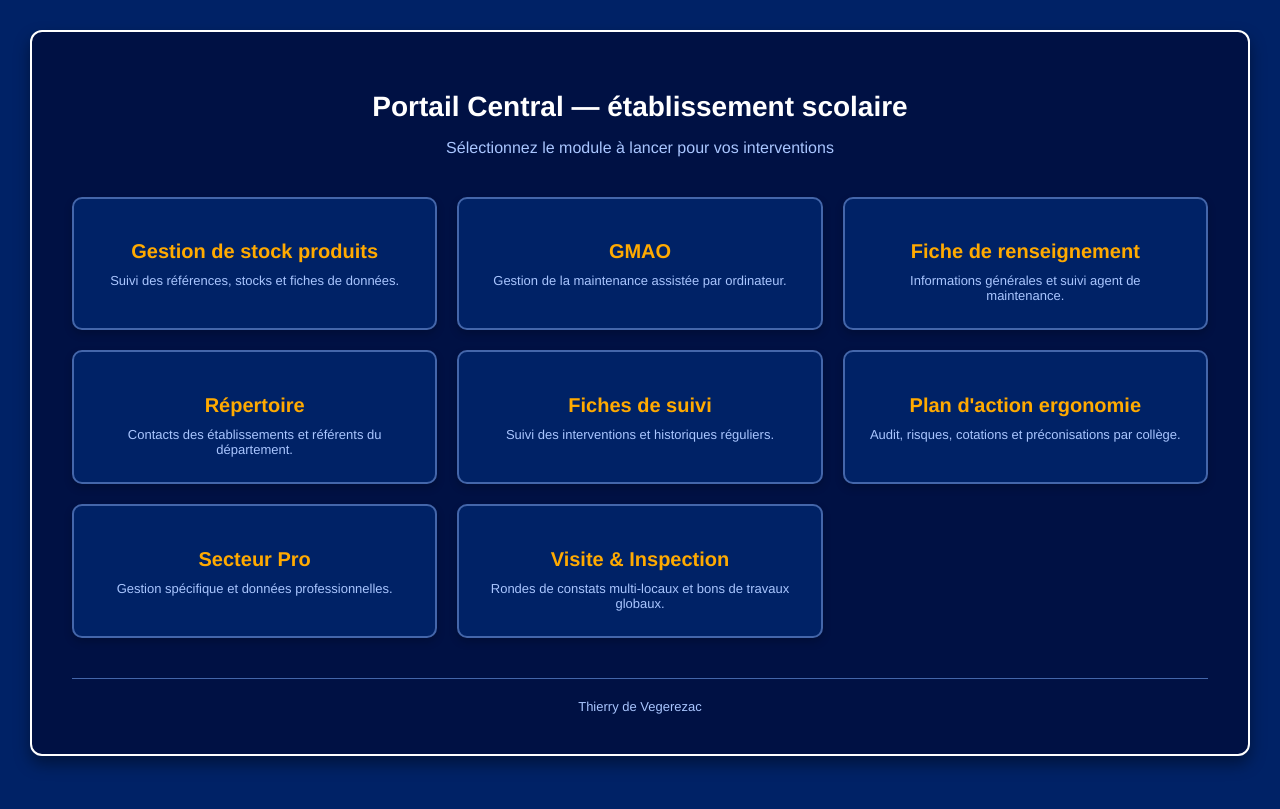
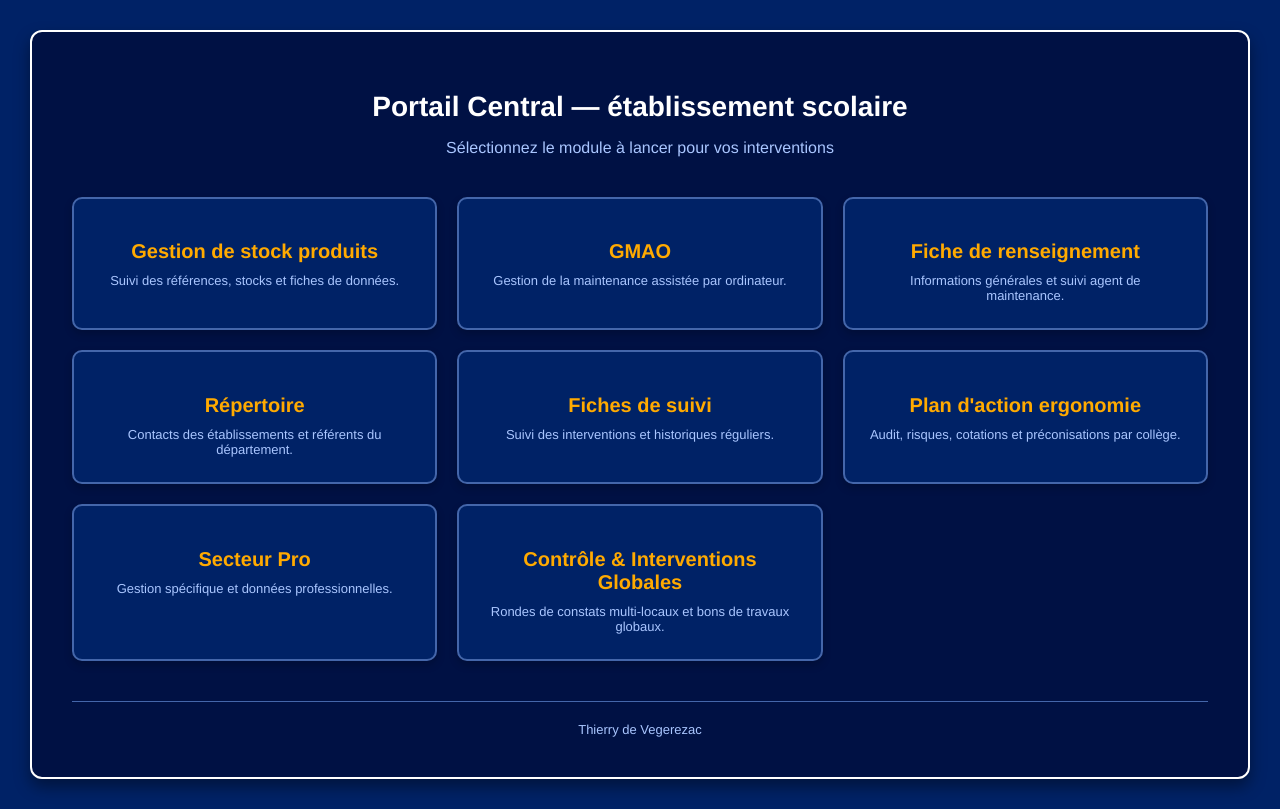
Before and after one commit to Thierry-devergezac/outils-college-manche, a plain HTML site: page index.html in a window 1280 px wide. Drawn offline with Linux system fonts and the light colour scheme.

Commit message:
Update index.html

```diff
--- a/index.html
+++ b/index.html
@@ -143,7 +143,7 @@
             <!-- 8. Contrôle & Interventions Globales -->
             <a href="visitegenerale.html" class="card">
                 <div>
-                    <h2>Visite & Inspection</h2>
+                    <h2>Contrôle & Interventions Globales</h2>
                     <p>Rondes de constats multi-locaux et bons de travaux globaux.</p>
                 </div>
             </a>
```
